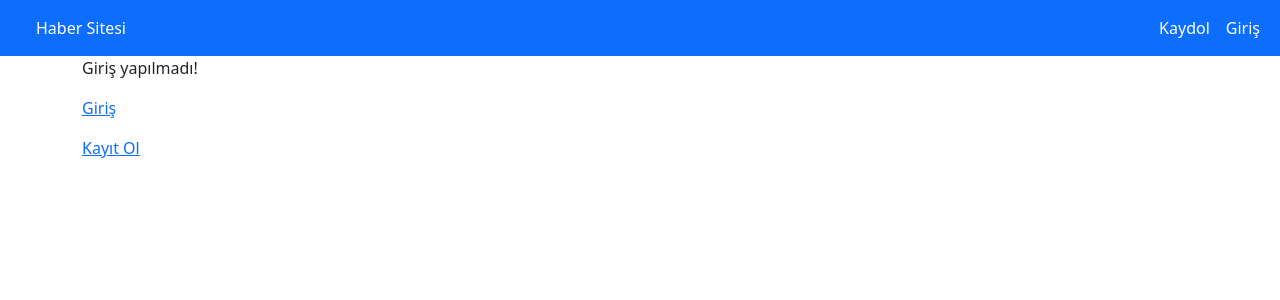
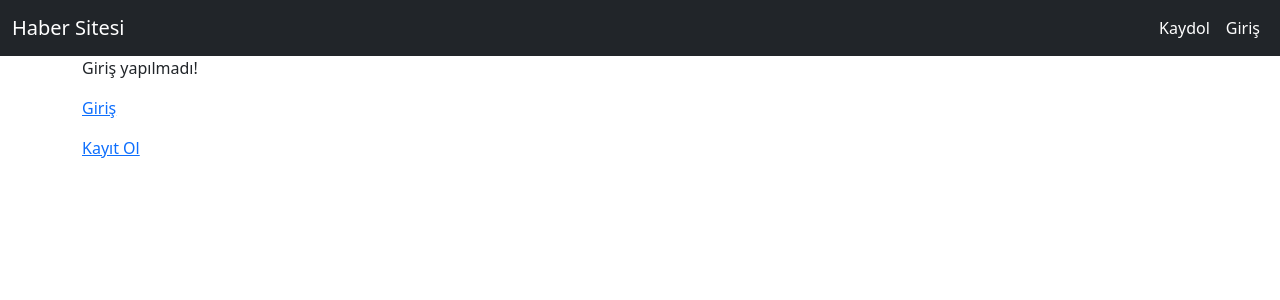
Before and after one commit to fahridgn/acemi, a Django app: page / in a window 1280 px wide. Shown: the top 300 px of the page. Run offline with Django 4.2, Linux system fonts and the light colour scheme; some libraries are stand-ins or nearby versions.

Commit message:
navbar çakışması giderildi

```diff
--- a/commerce/settings.py
+++ b/commerce/settings.py
@@ -40,6 +40,10 @@ INSTALLED_APPS = [
     'django.contrib.sessions',
     'django.contrib.messages',
     'django.contrib.staticfiles',
+# eklentiler
+    'crispy_forms',
+    'crispy_bootstrap3',
+
 ]
 
 MIDDLEWARE = [
@@ -129,3 +133,4 @@ AUTH_USER_MODEL = 'users.CustomUser'
 
 LOGIN_REDIRECT_URL = 'home'
 LOGOUT_REDIRECT_URL = 'home'
+CRISPY_TEMPLATE_PACK='bootstrap3'
--- a/users/templates/base.html
+++ b/users/templates/base.html
@@ -7,45 +7,42 @@
 	initial-scale=1, shrink-to-fit=no">
 	<!-- Bootstrap CSS -->
 	<link rel='stylesheet' href="{% static 'css/bootstrap.min.css' %}">
+
 	<title>Haber Sitesi Uygulaması</title>
 </head>
 <body>
 
-	<nav class="navbar navbar-expand-lg navbar-dark bg-primary">
+	<nav class="navbar navbar-expand-lg navbar-dark bg-dark">
 		<div class="container-fluid">
-		  <a class="navbar-brand" href="#"></a>
-		  <button class="navbar-toggler" type="button" data-bs-toggle="collapse" data-bs-target="#navbarSupportedContent" aria-controls="navbarSupportedContent" aria-expanded="false" aria-label="Toggle navigation">
+			<a class="navbar-brand" href="{% url 'home' %}">Haber Sitesi</a>
+			<button class="navbar-toggler" type="button"
+				data-bs-toggle="collapse"
+				data-bs-target="#navbarNavDarkDropdown"
+				aria-controls="navbarNavDarkDropdown"
+				aria-expanded="false"
+				aria-label="Toggle navigation">
 				<span class="navbar-toggler-icon"></span>
 			</button>
-		  <div class="collapse navbar-collapse d-flex justify-content-between" id="navbarSupportedContent">
-
-			<ul class="navbar-nav mb-2 mb-lg-0">
-			  <li class="nav-item">
-				<a class="nav-link active" aria-current="page"  href="{% url 'home' %}">Haber Sitesi</a>
-			  </li>
-			</ul>
-
+				<div class="collapse navbar-collapse d-lg-flex flex-lg-row-reverse"
+					id="navbarNavDarkDropdown" data-bs-auto-close="true">
 				{% if user.is_authenticated %}
-
-			<div class="btn-group">
-				<button type="button" class="btn btn-secondary dropdown-toggle" data-bs-toggle="dropdown" aria-expanded="false">
+				<ul class="navbar-nav">
+					<li class="nav-item dropdown">
+						<a class="nav-link dropdown-toggle" href="#" role="button" data-bs-toggle="dropdown" aria-expanded="false">
 							{{ user.username }}
-				</button>
-				<ul class="dropdown-menu dropdown-menu-end">
+						</a>
+						<ul class="dropdown-menu dropdown-menu-dark dropdown-menu-end">
 							<li><a class="dropdown-item" href="{% url 'password_change'%}">Parola Değiştir</a></li>
 							<li><a class="dropdown-item" href="{% url 'logout' %}">Çıkış</a></li>
 						</ul>
-			  </div>
-
+					</li>
+				</ul>
 				{% else %}
-
 				<ul class="navbar-nav ">
 					<li><a class="nav-link active" href="{% url 'signup' %}">Kaydol</a></li>
 					<li><a class="nav-link active" href="{% url 'login' %}">Giriş</a></li>
 				</ul>
-
 				{% endif %}
-
 			</div>
 		</div>
   </nav>
@@ -55,7 +52,7 @@
 		{% endblock content %}
 
 	</div>
-	<script src = "{% static 'js/bootstrap.min.js' %}"></script>
-	<script src="{% static 'js/bootstrap.bundle.min.js' %}"></script>
+	<script src = "{% static 'js/jquery-min.js' %}"></script>
+	<script src = "{% static 'js/bootstrap.bundle.min.js' %}"></script>
 </body>
 </html>
```
Also changed, not shown: users/templates/registration/password_change_done.html (added, +11 -0 lines), users/templates/registration/password_change_form.html (added, +12 -0 lines), db.sqlite3. Lines whose indentation alone changed are shown as unchanged.
